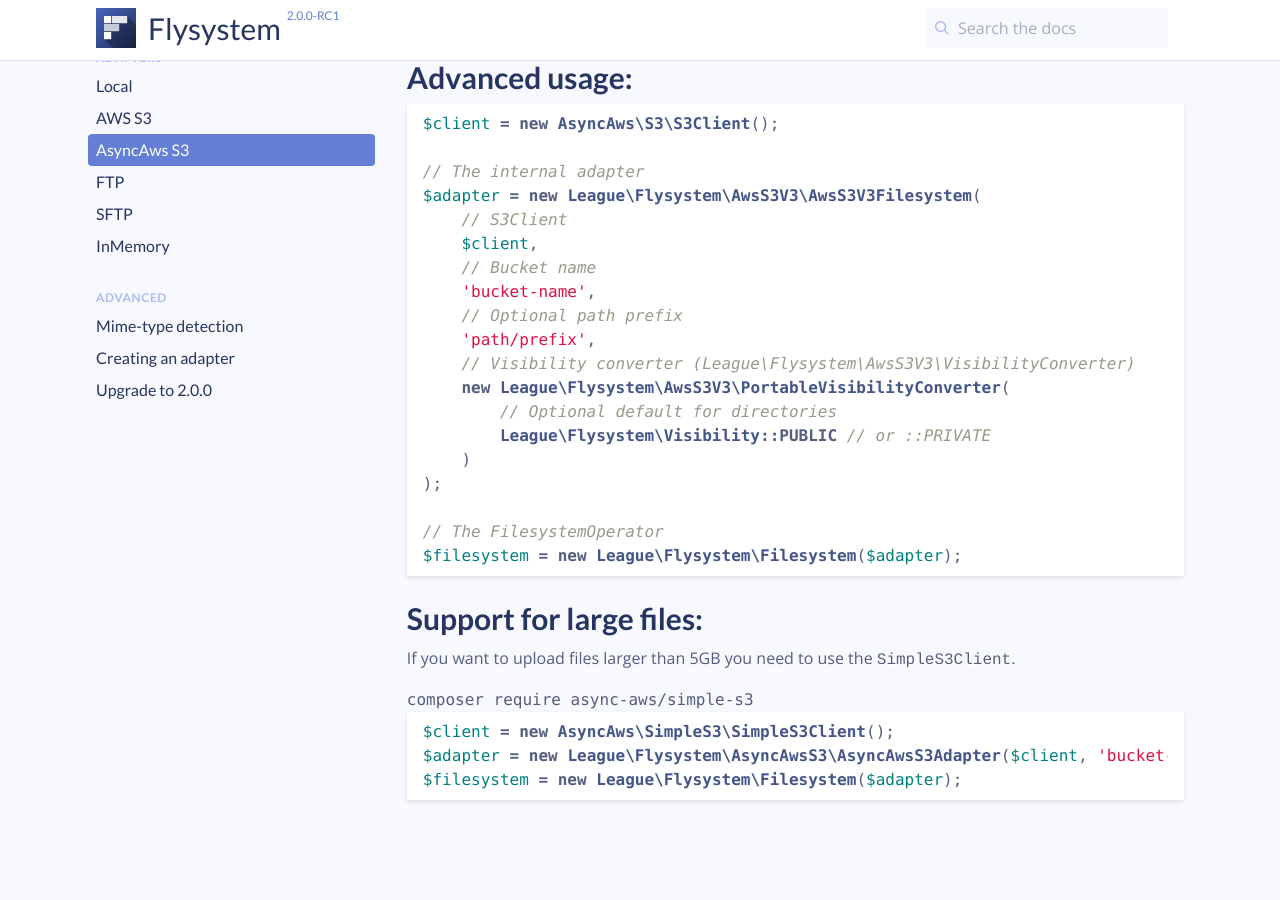
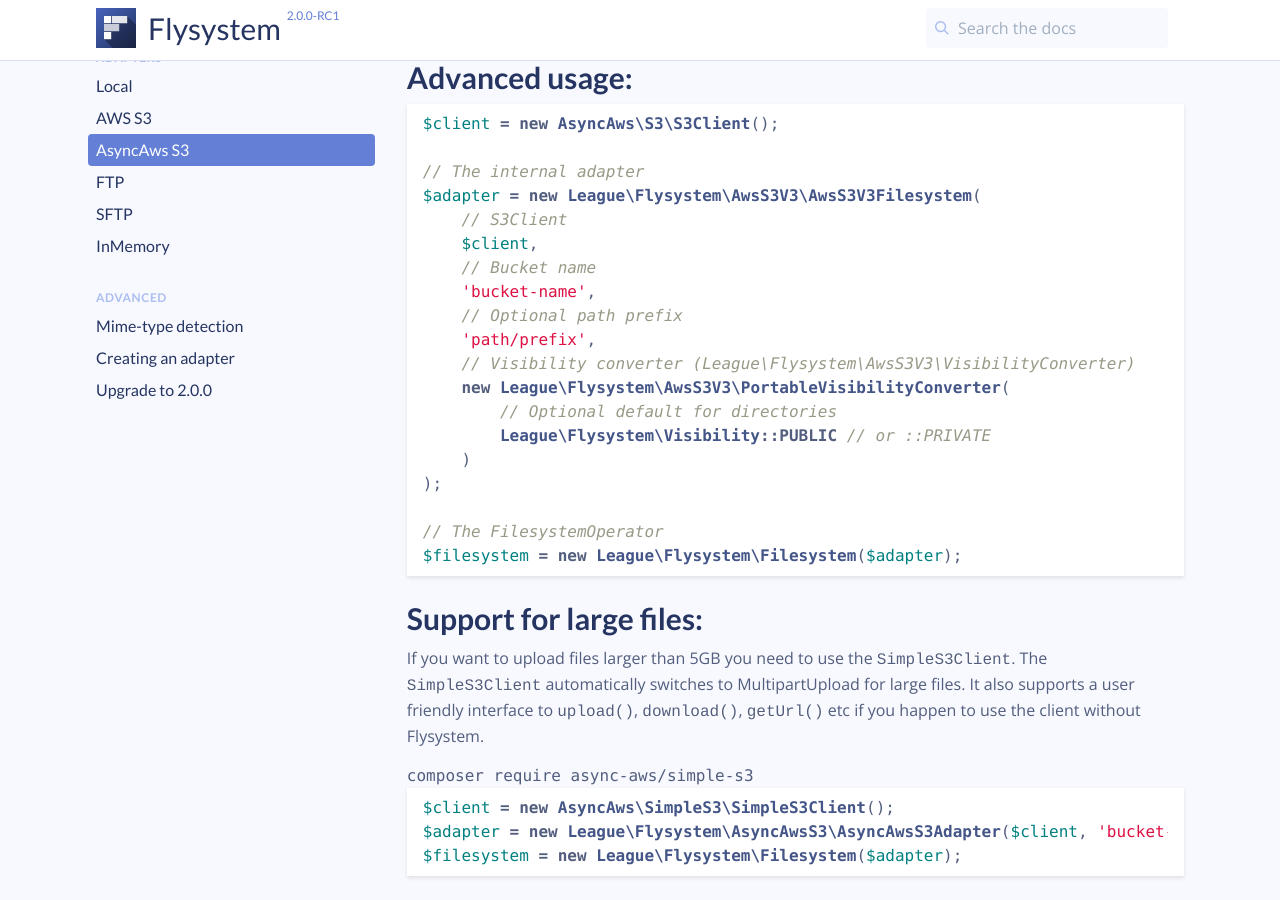
Before and after one commit to thephpleague/flysystem, a Jekyll site: the page built from v2/adapter/async-aws-s3.md, in a window 1280 px wide and 900 px high, scrolled down 562 px. Built offline with Jekyll 4.4.1, drawn with Linux system fonts in a browser that asks for light colours; comment, search, counter and statistics services are not loaded; before the commit the page ends 1386 px from its top, so only the background shows below that.

Commit message:
Make it more clear what the simpleS3Client does

````diff
--- a/v2/adapter/async-aws-s3.md
+++ b/v2/adapter/async-aws-s3.md
@@ -53,6 +53,9 @@ $filesystem = new League\Flysystem\Filesystem($adapter);
 ## Support for large files:
 
 If you want to upload files larger than 5GB you need to use the `SimpleS3Client`.
+The `SimpleS3Client` automatically switches to MultipartUpload for large files. It
+also supports a user friendly interface to `upload()`, `download()`, `getUrl()` etc
+if you happen to use the client without Flysystem.
 
 ```cli
 composer require async-aws/simple-s3
````
